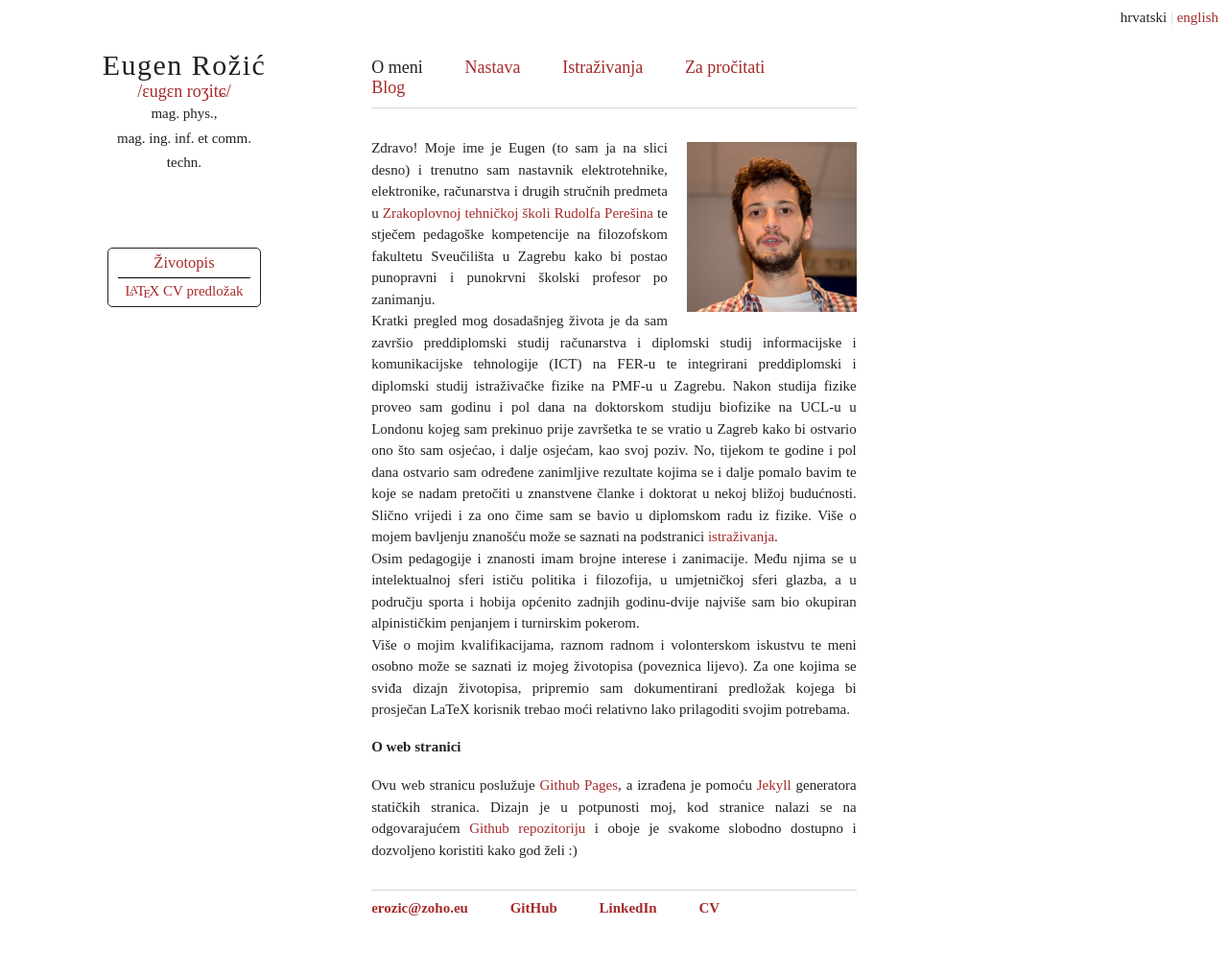
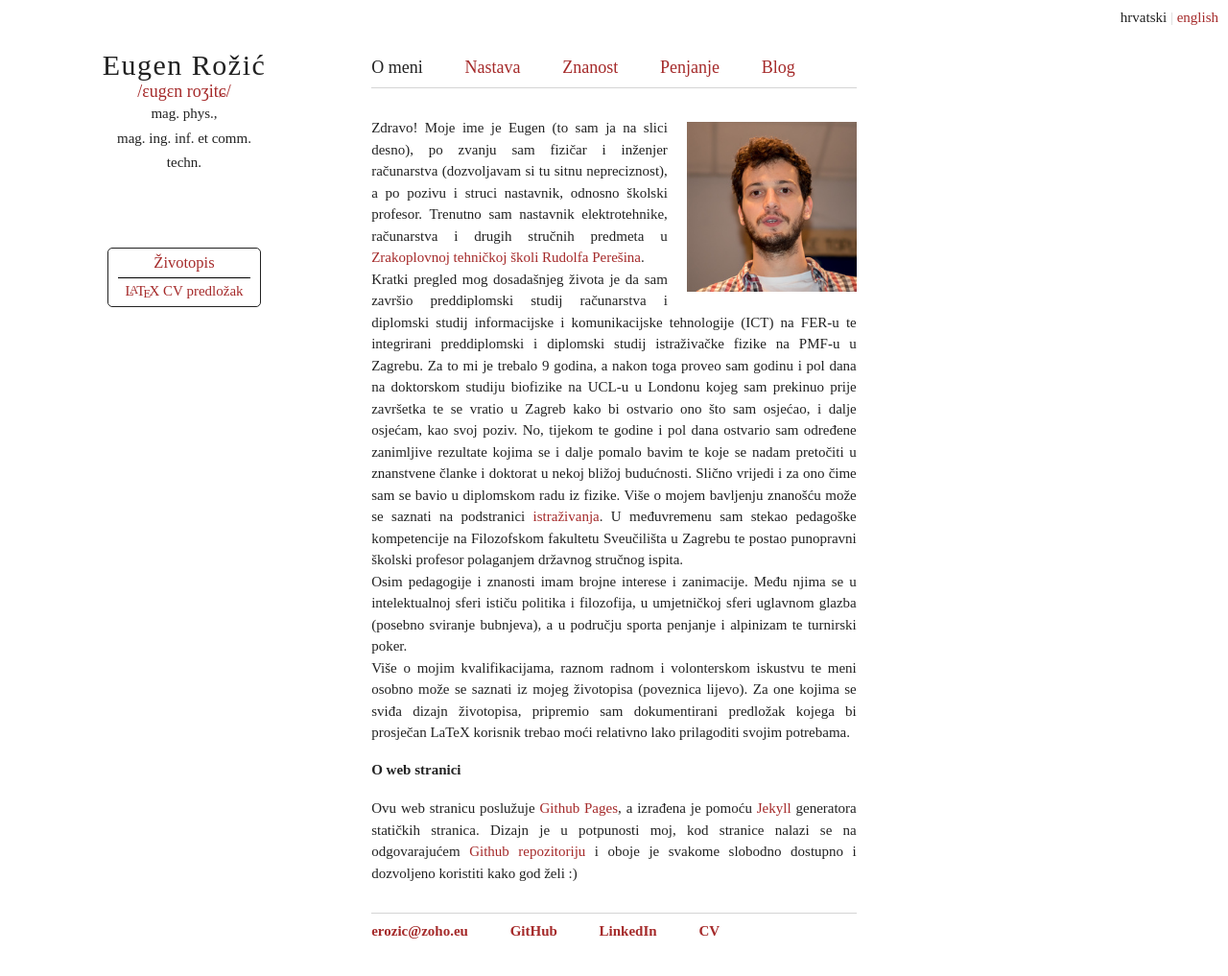
Before and after one commit to erozic/erozic.github.io, a Jekyll site: the page built from hr/1:about.html, in a window 1280 px wide and 1039 px high. Shown: the top 1017 px of the window at 96% size. Built offline with Jekyll 4.4.1, drawn with Linux system fonts in a browser that asks for light colours.

Commit message:
update strucni ispit i penjanje

```diff
--- a/en/2:teaching.html
+++ b/en/2:teaching.html
@@ -5,5 +5,5 @@ id: teaching_en
 permalink: /en/teaching/
 ---
 <p>
-Stuff related to teaching will be here (eventually)...
+Stuff related to teaching (scripts, materials, thoughts, ...) will be here (eventually)...
 </p>
--- a/en/3:research.html
+++ b/en/3:research.html
@@ -7,7 +7,7 @@ permalink: /en/research/
 <script src="/scripts/toggleDisplay.js"></script>
 
 <p>
-TODO - list of research areas with short descriptions
+TODO - list of research areas with short descriptions...
 </p>
 
 <h3>Journal Articles</h3>
--- a/hr/1:about.html
+++ b/hr/1:about.html
@@ -6,11 +6,11 @@ permalink: /hr/about/
 ---
 <img src="/imgs/me.jpg" style="float:right; width:35%; padding:5px 0px 5px 20px">
 <p>
-Zdravo! Moje ime je Eugen (to sam ja na slici desno) i trenutno sam nastavnik elektrotehnike, elektronike, računarstva i drugih stručnih predmeta u <a href="http://www.ss-zrakoplovna-rperesina-vg.skole.hr/" target="_blank">Zrakoplovnoj tehničkoj školi Rudolfa Perešina</a> te stječem pedagoške kompetencije na filozofskom fakultetu Sveučilišta u Zagrebu kako bi postao punopravni i punokrvni školski profesor po zanimanju.
+Zdravo! Moje ime je Eugen (to sam ja na slici desno), po zvanju sam fizičar i inženjer računarstva (dozvoljavam si tu sitnu nepreciznost), a po pozivu i struci nastavnik, odnosno školski profesor. Trenutno sam nastavnik elektrotehnike, računarstva i drugih stručnih predmeta u <a href="http://www.ss-zrakoplovna-rperesina-vg.skole.hr/" target="_blank">Zrakoplovnoj tehničkoj školi Rudolfa Perešina</a>.
 <br>
-Kratki pregled mog dosadašnjeg života je da sam završio preddiplomski studij računarstva i diplomski studij informacijske i komunikacijske tehnologije (ICT) na FER-u te integrirani preddiplomski i diplomski studij istraživačke fizike na PMF-u u Zagrebu. Nakon studija fizike proveo sam godinu i pol dana na doktorskom studiju biofizike na UCL-u u Londonu kojeg sam prekinuo prije završetka te se vratio u Zagreb kako bi ostvario ono što sam osjećao, i dalje osjećam, kao svoj poziv. No, tijekom te godine i pol dana ostvario sam određene zanimljive rezultate kojima se i dalje pomalo bavim te koje se nadam pretočiti u znanstvene članke i doktorat u nekoj bližoj budućnosti. Slično vrijedi i za ono čime sam se bavio u diplomskom radu iz fizike. Više o mojem bavljenju znanošću može se saznati na podstranici <a href="/hr/research/">istraživanja</a>.
+Kratki pregled mog dosadašnjeg života je da sam završio preddiplomski studij računarstva i diplomski studij informacijske i komunikacijske tehnologije (ICT) na FER-u te integrirani preddiplomski i diplomski studij istraživačke fizike na PMF-u u Zagrebu. Za to mi je trebalo 9 godina, a nakon toga proveo sam godinu i pol dana na doktorskom studiju biofizike na UCL-u u Londonu kojeg sam prekinuo prije završetka te se vratio u Zagreb kako bi ostvario ono što sam osjećao, i dalje osjećam, kao svoj poziv. No, tijekom te godine i pol dana ostvario sam određene zanimljive rezultate kojima se i dalje pomalo bavim te koje se nadam pretočiti u znanstvene članke i doktorat u nekoj bližoj budućnosti. Slično vrijedi i za ono čime sam se bavio u diplomskom radu iz fizike. Više o mojem bavljenju znanošću može se saznati na podstranici <a href="/hr/research/">istraživanja</a>. U međuvremenu sam stekao pedagoške kompetencije na Filozofskom fakultetu Sveučilišta u Zagrebu te postao punopravni školski profesor polaganjem državnog stručnog ispita.
 <br>
-Osim pedagogije i znanosti imam brojne interese i zanimacije. Među njima se u intelektualnoj sferi ističu politika i filozofija, u umjetničkoj sferi glazba, a u području sporta i hobija općenito zadnjih godinu-dvije najviše sam bio okupiran alpinističkim penjanjem i turnirskim pokerom.
+Osim pedagogije i znanosti imam brojne interese i zanimacije. Među njima se u intelektualnoj sferi ističu politika i filozofija, u umjetničkoj sferi uglavnom glazba (posebno sviranje bubnjeva), a u području sporta penjanje i alpinizam te turnirski poker.
 <br>
 Više o mojim kvalifikacijama, raznom radnom i volonterskom iskustvu te meni osobno može se saznati iz mojeg životopisa (poveznica lijevo). Za one kojima se sviđa dizajn životopisa, pripremio sam dokumentirani predložak kojega bi prosječan LaTeX korisnik trebao moći relativno lako prilagoditi svojim potrebama.
 </p>
--- a/hr/2:teaching.html
+++ b/hr/2:teaching.html
@@ -5,5 +5,5 @@ id: teaching_hr
 permalink: /hr/teaching/
 ---
 <p>
-Tu će s vremenom biti stvari vezane za nastavu i predavanje općenito...
+Tu će s vremenom biti stvari vezane za nastavu i predavanje općenito, skripte, materijali itd.
 </p>
--- a/hr/3:research.html
+++ b/hr/3:research.html
@@ -1,13 +1,13 @@
 ---
 layout: page_hr
-title: Istraživanja
+title: Znanost
 id: research_hr
 permalink: /hr/research/
 ---
 <script src="/scripts/toggleDisplay.js"></script>
 
 <p>
-TODO - popis područja istraživanja s kratkim opisom
+TODO - popis područja istraživanja s kratkim opisom...
 </p>
 
 <h3>Članci u znanstvenim časopisima</h3>
```
Also changed, not shown: en/1:about.html (+4 -4 lines), en/4:climbing.html (added, +9 -0 lines), en/4:reading.html (deleted, +0 -9 lines), hr/4:climbing.html (added, +9 -0 lines), hr/4:reading.html (deleted, +0 -9 lines), imgs/favicons/favicon.ico (added).
